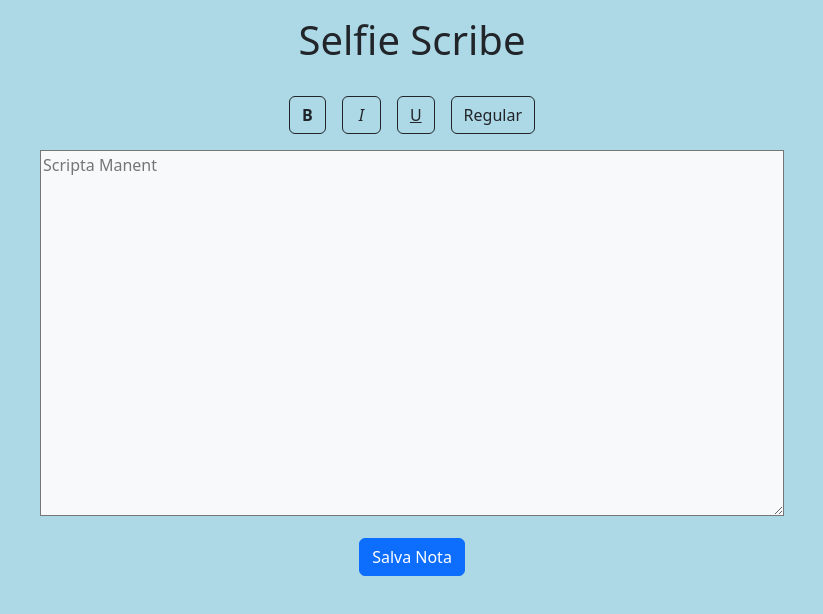
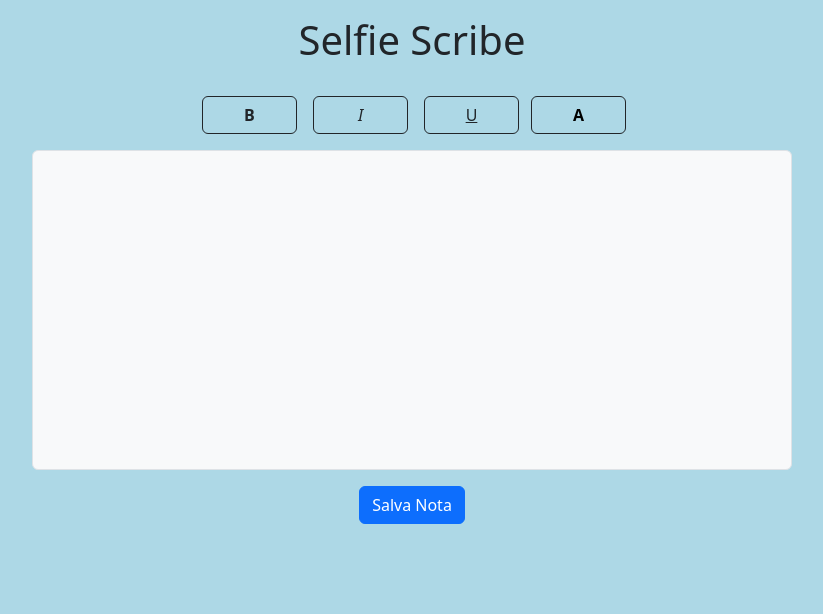
Before and after one commit to Zenidal98/Selfie-2025, a React (Create React App) app in the folder selfie/frontend/: page /notes in a window 1280 px wide. Shown: the top 614 px of the page, without its empty margins (228-1051 px from the left). Built offline with nearby package versions, Linux system fonts and the light colour scheme.

Commit message:
note editor mvp, next step: api

```diff
--- a/selfie/frontend/src/pages/Notes.jsx
+++ b/selfie/frontend/src/pages/Notes.jsx
@@ -1,44 +1,87 @@
 import React, { useState, useEffect, useRef}  from "react";
 import "bootstrap/dist/css/bootstrap.min.css";
 import { Tooltip } from "bootstrap";
+import './notes.css';
 
 const Notes = () => {
+  //ref alla notebox
+  const noteRef = useRef(null);
+
+  // ref per preparare l'alert
+  const alertRef = useRef(null);         // le ref servono perchè con getElementById verrebbe null (lo script è eseguito prima del dom load)
+
+  const saveBtnRef = useRef(null);
+
+  // ref al pulsante per pickare i colori
+  const colorPickerRef = useRef(null);
 
   // State management per opzioni di tipografia delle note
-  const [text, setText] = useState("");
-  const [bold, setBold] = useState(false);
-  const [italic, setItalic] = useState(false);
-  const [underline, setUnderline] = useState(false);
+  const [formatting, setFormatting] = useState({
+    bold: false,
+    italic: false,
+    underline: false,
+  });
+
+  const [color, setColor] = useState("#000000");   // black come default obv
+
+  /*
   const [fontIndex, setFontIndex] = useState("0");
 
   // 3 opzioni di dimensione carattere
   const fontSizes = [
     { label: "Regular", size: "16px" },
     { label: "Large", size: "24px"},
-    { label: "Extra Large", size: "32px"},
+    { label: "XL", size: "32px"},
   ];
+
 
   // funzione che cicla tra i tre size (mi piaceva l'idea di usare un solo pulsante)
   const cycleFontSize = () => {
     setFontIndex((prevIndex) => (prevIndex + 1) % 3 );
   };
+  */
+  // funzione che apllica la formattazione al testo ed ai bottoni
+  const handleFormat = (command, value=null) => {
+    if (command === "foreColor") {
+      setColor(value);
+      document.execCommand(command, false, value);
+    }
+    document.execCommand(command,false,value);
+    noteRef.current?.focus();
+  };
 
+  // Synca lo stato dei bottoni con la selezione attuale
+  useEffect(() => {
 
+    const updateFormattingState = () => {
+      setFormatting({
+        bold: document.queryCommandState("bold"),
+        italic: document.queryCommandState("italic"),
+        underline: document.queryCommandState("underline"),
+      });
+    };
+
+    document.addEventListener("selectionchange", updateFormattingState);
+    return () => {
+      document.removeEventListener("selectionchange", updateFormattingState);
+    };
+
+  }, []);
+  /////////////////////////////////////////////////////////////////////////////////////////////////////////////////
+  // Initializza i tooltip di bootstrap
   useEffect(() => {
-    // Initializza i tooltip di bootstrap
     document.querySelectorAll('[data-bs-toggle="tooltip"]').forEach((el) => {
       new Tooltip(el);
     });
   }, []);
 
-  // funzioni per preparare l'alert
-  const alertRef = useRef(null);         // le ref servono perchè con getElementById verrebbe null (lo script è eseguito prima del dom load)
-  const saveBtnRef = useRef(null);
 
+  ///////////////////////////////////////////////////////////////////////////////////////////////////////////
+  // attiva l'alert del save button
   useEffect(() => {
     const appendAlert = (message, type) => {
       if (alertRef.current) {
-     //   alertRef.current.innerHTML = '';          // con questo attivo hai max 1 alert
+      //   alertRef.current.innerHTML = '';          // con questo attivo hai max 1 alert
         const wrapper = document.createElement('div');
         wrapper.innerHTML = `
           <div class="alert alert-${type} alert-dismissible fade show" role="alert">
@@ -52,45 +95,88 @@ const Notes = () => {
       }
     };
 
-    const handleClick = () => {
+    const handleSaveClick = () => {
       appendAlert('Test effettuato con successo: da inserire db', 'info');
     };
 
     const btn = saveBtnRef.current;
     if (btn) {
-      btn.addEventListener('click', handleClick);
+      btn.addEventListener('click', handleSaveClick);
     }
 
-   // evita i listener duplicati (o meglio, gestisce l'unmount)
+    // evita i listener duplicati (o meglio, gestisce l'unmount)
     return () => {
       if (btn) {
-        btn.removeEventListener('click', handleClick);
+        btn.removeEventListener('click', handleSaveClick);
       }
     };
   }, []);
+////////////////////////////////////////////////////////////////////////////////////////////////////////////////////
+
 
   return (
     <div className="container text-center">
+
       <div>
-       <p className="h1 my-3">Selfie Scribe</p>
-        <div role="toolbar" aria-label="Opzioni di formattazione del testo">
-          {/* le iniezioni JS servono a syncare lo stato del bottone e quello della variabile associata, gli eventi click cambiano il valore */}
-          <button className={` btn btn-outline-dark mt-3 mx-2 rounded ${bold ? "active" : ""}`} data-bs-toggle="tooltip" data-bs-title="Bold" aria-pressed={bold} aria-label="Bold" onClick={() => setBold(!bold)}><b> B </b></button>
-          <button className={` btn btn-outline-dark mt-3 mx-2 px-3 rounded ${italic ? "active" : ""}`} data-bs-toggle="tooltip" data-bs-title="Italic" aria-pressed={italic} aria-label="Italic" onClick={() => setItalic(!italic)}><i> I </i></button>
-          <button className={` btn btn-outline-dark mt-3 mx-2 rounded ${underline ? "active" : ""}`} data-bs-toggle="tooltip" data-bs-title="Underlined" aria-pressed={underline} aria-label="Underlined" onClick={() => setUnderline(!underline)}><u> U </u></button>
-          <button className="btn btn-outline-dark mt-3 mx-2 rounded" onClick={cycleFontSize} data-bs-toggle="tooltip" data-bs-title="Change font size" aria-label={`Font size: ${fontSizes[fontIndex].label}`}>{fontSizes[fontIndex].label}</button>
+        <p className="h1 my-3">Selfie Scribe</p>
+        {/* Toolbar */}
+        <div className="row justify-content-center" role="toolbar" aria-label="Opzioni di formattazione del testo">
+          <button
+            className={` col-1 btn btn-outline-dark mt-3 mx-2 rounded ${formatting.bold ? "active" : ""}`}
+            data-bs-toggle="tooltip" data-bs-title="Bold" aria-pressed={formatting.bold} aria-label="Bold"
+            onClick={() => handleFormat("bold")}>
+            <strong> B </strong>
+          </button>
+
+          <button
+            className={` col-1 btn btn-outline-dark mt-3 mx-2 px-3 rounded ${formatting.italic ? "active" : ""}`}
+            data-bs-toggle="tooltip" data-bs-title="Italic" aria-pressed={formatting.italic} aria-label="Italic"
+            onClick={() => handleFormat("italic")}>
+            <em> I </em>
+          </button>
+
+          <button
+            className={` col-1 btn btn-outline-dark mt-3 mx-2 rounded ${formatting.underline ? "active" : ""}`}
+            data-bs-toggle="tooltip" data-bs-title="Underlined" aria-pressed={formatting.underline} aria-label="Underlined"
+            onClick={() => handleFormat("underline")}>
+            <span className="text-decoration-underline"> U </span>
+          </button>
+          {/*}
+          <button
+            className="col-1 btn btn-outline-dark mt-3 mx-2 rounded" onClick={cycleFontSize} data-bs-toggle="tooltip" data-bs-title="Change font size" aria-label={`Font size: ${fontSizes[fontIndex].label}`}>{fontSizes[fontIndex].label}</button>
+          */}
+          <div className="col-1 position-relative mt-3 mx-1 p-0">
+            <button
+              className="btn btn-outline-dark w-100 rounded"
+              data-bs-toggle="tooltip"
+              data-bs-title="Text Color"
+              aria-label="Text Color"
+              onClick={() => colorPickerRef.current?.click()}
+            >
+              <span style={{ color: color, fontWeight: 'bold' }}>A</span>
+            </button>
+            <input
+              type="color"
+              ref={colorPickerRef}
+              value={color}
+              onChange={(e) => handleFormat("foreColor", e.target.value)}
+              style={{ opacity: 0, position: "absolute", top: 0, left: 0, width: "100%", height: "100%", cursor: "pointer" }}
+            />
+          </div>
+
         </div>
-        <textarea className="col-8 mt-3 bg-light" rows="15" placeholder="Scripta Manent" value={text} onChange={(e) => setText(e.target.value)} style={{
-          fontsize: fontSizes[fontIndex].size,
-          fontWeight: bold ? "bold" : "normal",
-          fontStyle: italic ? "italic" : "normal",
-          textDecoration: underline ? "underline" : "normal",
-        }} ></textarea>
       </div>
+
+      <div className="row justify-content-center">
+        <div contentEditable="true" className="col-12 col-md-10 col-lg-8 mt-3 notebox"
+          ref={noteRef} aria-label="Editor delle note"></div>
+      </div>
+
       <div>
         <button className="btn btn-primary my-3 rounded" ref={saveBtnRef}> Salva Nota </button>
         <div ref={alertRef}></div> {/* ref definite sopra per puntare qua nel dom  */}
       </div>
+
     </div>
   );
 };
--- /dev/null
+++ b/selfie/frontend/src/pages/notes.css
@@ -0,0 +1,13 @@
+.notebox {
+  min-height: 40vh;
+  text-align: left;
+  display: block;
+  overflow-y: auto;
+  white-space: pre-wrap;
+  word-wrap: break-word;
+  background-color: #f8f9fa;
+  /*color: #212529;              Per ora sto usando gli stessi identici colori di bs, potrebbe cambiare*/
+  padding: 1rem;
+  border-radius: 0.375rem;
+  border: 1px solid #dee2e6;
+}
```
